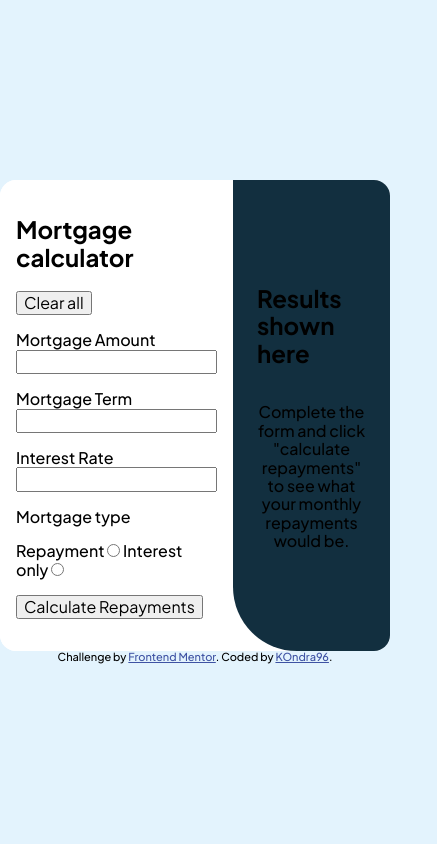
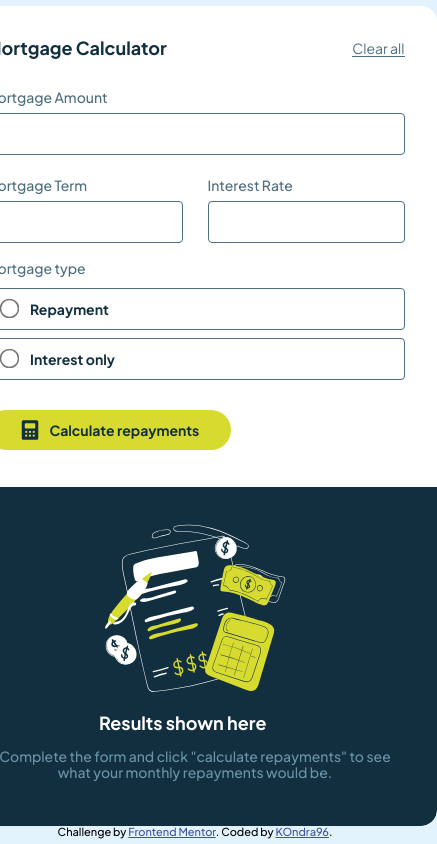
Before and after one commit to KOndra96/frontend-mentor-02_mortgage-repayment-calculator, a plain HTML site: page index.html in a window 390 px wide. Shown: the whole page, 437 px wide, since content can reach past the window. Drawn offline with Linux system fonts and the light colour scheme.

Commit message:
Layout is almost done, next I need to put the text inside the inputs and finish responsive design.

```diff
--- a/index.html
+++ b/index.html
@@ -27,42 +27,43 @@
       <div class="calculator">
 
         <form>
-          <p>
-            <h2>Mortgage calculator</h2>
+          <fieldset class="form-header">
+            <h2>Mortgage Calculator</h2>
             <input type="reset" value="Clear all">
-          </p>
+          </fieldset>
 
-          <p>
+          <fieldset>
             <label for="amount">Mortgage Amount</label>
             <input type="number" name="amount" id="amount">
-          </p>
+          </fieldset>
 
-          <p>
-            <label for="term">Mortgage Term</label>
-            <input type="number" name="term" id="term">
-          </p>
+          <div class="nextto">
+            <fieldset>
+              <label for="term">Mortgage Term</label>
+              <input type="number" name="term" id="term">
+            </fieldset>
+            <fieldset>
+              <label for="rate">Interest Rate</label>
+              <input type="number" name="rate" id="rate">
+            </fieldset>
+          </div>
 
-          <p>
-            <label for="rate">Interest Rate</label>
-            <input type="number" name="rate" id="rate">
-          </p>
+          <fieldset class="radios">
+            <legend>Mortgage type</legend>
+              <div class="radio-container"><label class="choice"><input type="radio" name="type" value="repayment">
+              Repayment</label></div>
+              <div class="radio-container"><label class="choice"><input type="radio" name="type" value="interest-only">
+              Interest only</label></div>
+          </fieldset>
 
-          <p>
-            <p>Mortgage type</p>
-            <label for="repayment">Repayment</label>
-            <input type="radio" name="type" id="repayment" value="Repayment">
-            <label for="interest">Interest only</label>
-            <input type="radio" name="type" id="interest" value="Interest only">
-          </p>
-
-          <p>
-            <input type="submit" value="Calculate Repayments">
-          </p>
-
+          <fieldset>
+            <button type="submit"><img src="./assets/images/icon-calculator.svg" alt="Calculator icon">Calculate repayments</button>
+          </fieldset>
         </form>
       </div>
       <div class="results">
         <header>
+          <img src="./assets/images/illustration-empty.svg" alt="Empty form image">
           <h2>Results shown here</h2>
         </header>
         <p>Complete the form and click "calculate repayments" to see what your monthly repayments would be.</p>
--- a/styles/style.css
+++ b/styles/style.css
@@ -1,6 +1,7 @@
 :root {
     --color-white: hsl(0, 0%, 100%);
     --color-lime: hsl(61, 70%, 52%);
+    --color-lime-transparent: hsla(61, 70%, 52%, 0.5);
     --color-red: hsl(4, 69%, 50%);
 
     --color-slate100: hsl(202, 86%, 94%);
@@ -22,7 +23,6 @@ html, body {
 body {
     font-size: 16px;
     font-family: "Plus Jakarta Sans", serif;
-    font-optical-sizing: auto;
     font-weight: 500;
     font-style: normal;
 
@@ -33,70 +33,187 @@ h2, strong {
     font-weight: 700;
 }
 
-.container {
-    display: flex;
-    align-items: center;
-    justify-content: center;
-
-    background-color: var(--color-white, hsl(0, 0%, 100%));
-    border-radius: 1rem;
-
-    max-width: max-content;
-    height: auto;
-
-    margin: auto;
+h2 {
+    font-size: 18px;
+    margin: 0;
 }
 
 .container {
     display: flex;
+    max-width: 56rem;
 
-    align-items: stretch;
-    justify-content: center;
-
+    border-radius: 1rem;
+    overflow: hidden;
     background-color: var(--color-white, hsl(0, 0%, 100%));
 
-    border-radius: 1rem;
+    font-size: 14px;
 
-    height: auto;
-    max-width: 900px;
-    margin: auto;
+    & fieldset {
+        border: none;
+    }
 }
 
 .calculator {
     display: flex;
-    flex: 45;
+    width: 50%;
+    padding: 1.25rem;
 
-    flex-direction: column;
-    align-items: center;
-    justify-content: center;
+    color: var(--color-slate700, hsl(200, 24%, 40%));
 
-    background-color: var(--color-white, hsl(0, 0%, 100%));
+    & h2 {
+        color: var(--color-slate900, hsl(202, 55%, 16%));
+    }
 
-    border-radius: 1rem;
+    & input, button {
+        margin-top: 0.5rem;
+        border: 1px solid var(--color-slate700, hsl(200, 24%, 40%));
+        border-radius: 0.25rem;
 
-    padding: 1rem;
+        &[type=reset] {
+            margin-top: auto;
+            margin-bottom: auto;
+
+            color: var(--color-slate700, hsl(200, 24%, 40%));
+            background-color: transparent;
+            border: none;
+            padding: 0;
+            border-bottom: 1px solid var(--color-slate700, hsl(200, 24%, 40%));
+            border-radius: 0;
+
+
+            &:hover, &:focus, &:active {
+                color: var(--color-slate900, hsl(202, 55%, 16%));
+            }
+        }
+
+        &[type=number] {
+            &:hover, &:focus, &:active {
+                border: 1px solid var(--color-slate900, hsl(202, 55%, 16%));
+            }
+        }
+
+        &[type=submit] {
+            display: flex;
+            align-items: center;
+            padding: 0.5rem;
+            padding-left: 2rem;
+            padding-right: 2rem;
+            font-weight: 700;
+            width: fit-content;
+
+            color: var(--color-slate900, hsl(202, 55%, 16%));
+            background-color: var(--color-lime, hsl(61, 70%, 52%));
+            border: none;
+            border-radius: 3rem;
+
+            & img {
+                padding-right: 0.5rem;
+            }
+
+            &:hover, &:focus, &:active {
+                cursor: pointer;
+                background-color: var(--color-lime-transparent, hsla(61, 70%, 52%, 0.5));
+            }
+        }
+
+        &[type=radio] {
+            margin-top: auto;
+            margin-bottom: auto;
+
+            transform: scale(1.5);
+            margin-left: 0.25rem;
+            margin-right: 0.75rem;
+        }
+    }
+
+    & label.choice {
+        padding: 0.75rem;
+        width: 100%;
+        align-items: center;
+
+        &:hover, &:focus, &:active {
+            cursor: pointer;
+        }
+    }
+
+    & .radio-container {
+        display: flex;
+        height: 2.5rem;
+        font-weight: 700;
+        margin-top: 0.5rem;
+        border: 1px solid var(--color-slate700, hsl(200, 24%, 40%));
+        border-radius: 0.25rem;
+        color: var(--color-slate900, hsl(202, 55%, 16%));
+
+        &:hover, &:focus, &:active {
+            cursor: pointer;
+            border-color: var(--color-lime, hsl(61, 70%, 52%));
+        }
+    }
+
+    & fieldset {
+        margin-bottom: 0.5rem;
+
+        &.radios {
+
+        }
+    }
+
+    & .form-header {
+        display: flex;
+        justify-content: space-between;
+        margin-top: 0.5rem;
+        margin-bottom: 1rem;
+
+    }
+
+    & fieldset:not(.form-header) {
+        display: flex;
+        flex-direction: column;
+
+        & input {
+            padding: 0.75rem;
+        }
+    }
+
+    .nextto {
+        width: 100%;
+        margin-right: 0;
+        display: flex;
+        flex-direction: row;
+
+        & fieldset {
+            display: flex;
+            flex-direction: column;
+        }
+    }
 }
 
 .results {
     display: flex;
-    flex: 55;
+    flex-direction: column;
+    justify-content: center;
+    align-items: center;
 
-    flex-direction: column;
+    width: 50%;
+    padding: 2rem;
 
-    align-items: center;
-    justify-content: center;
+    color: var(--color-slate500, hsl(200, 24%, 40%));
 
-    background-color: var(--color-slate900, hsl(202, 55%, 16%));
+    background-color: var(--color-slate900, hsl(200, 26%, 54%));
 
-    padding-right: 1.5rem;
-    padding-left: 1.5rem;
-    border-top-right-radius: 1rem;
-    border-bottom-right-radius: 1rem;
-    border-bottom-left-radius: 4rem;
+    border-bottom-left-radius: 3rem;
 
+    & h2 {
+        color: var(--color-white, hsl(0, 0%, 100%));
+    }
     & p {
         text-align: center;
     }
+}
+
+input {
+    cursor: pointer;
 }
 
 .attribution {
@@ -107,3 +224,30 @@ h2, strong {
 .attribution a {
     color: hsl(228, 45%, 44%);
 }
+
+@media screen and (max-width: 800px) {
+    .container {
+        background-color: var(--color-white, hsl(0, 0%, 100%));
+        flex-wrap: wrap;
+    }
+
+    .calculator, .results {
+        width: 100%;
+        border-radius: 1rem;
+    }
+
+    .calculator {
+        .nextto fieldset {
+            flex-basis: 50%;
+        }
+    }
+
+    .results {
+        border-top-right-radius: 0;
+        border-top-left-radius: 0;
+    }
+
+    form {
+        width: 100%;
+    }
+}
```
